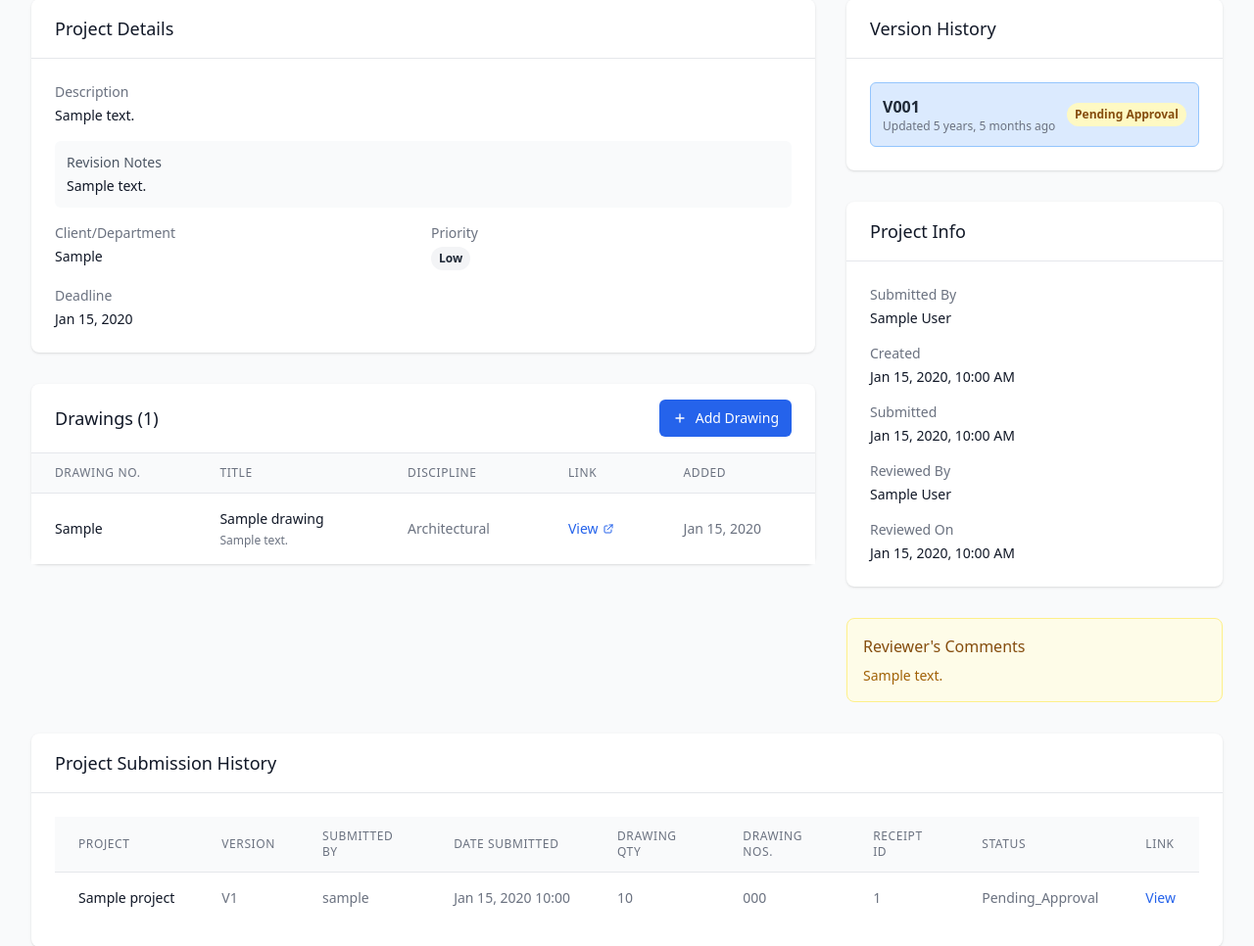
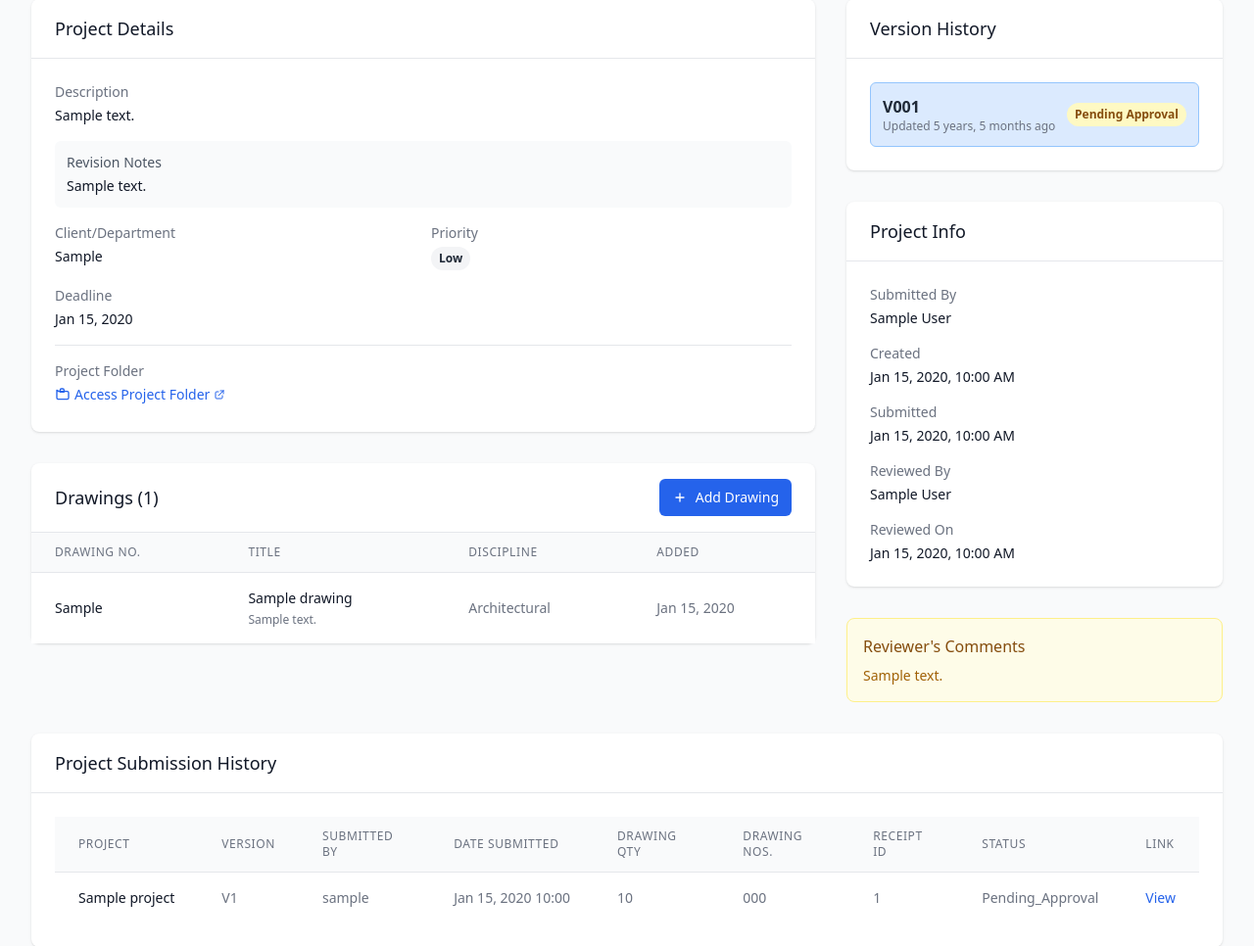
Before and after one commit to drsshk/docuhub, a Django app: page /projects/00000000-0000-0000-0000-000000000001/ in a window 1280 px wide. Shown: the part 217-1183 px from the top of the page at 98% size. Run offline with Django 5.2, Linux system fonts and the light colour scheme; a user stored in the database is signed in; data comes from the database, SQL or seed files in the repository; tables that the repository leaves empty hold one stand-in row (values such as "Sample post"); some libraries are stand-ins or nearby versions.

Commit message:
removed and replaced drawing links to project link

```diff
--- a/apps/projects/models.py
+++ b/apps/projects/models.py
@@ -46,6 +46,7 @@ class Project(models.Model):
     client_department = models.CharField(max_length=100, blank=True)
     project_priority = models.CharField(max_length=20, choices=PRIORITY_CHOICES, default='Normal')
     deadline_date = models.DateField(null=True, blank=True)
+    project_folder_link = models.URLField(max_length=500, blank=True, validators=[validate_url_format])
     created_at = models.DateTimeField(auto_now_add=True)
     updated_at = models.DateTimeField(auto_now=True)
 
@@ -156,7 +157,6 @@ class Drawing(models.Model):
     )
     drawing_title = models.CharField(max_length=255, blank=True, validators=[validate_drawing_title])
     drawing_description = models.TextField(blank=True)
-    drawing_list_link = models.URLField(max_length=500, blank=True, validators=[validate_url_format])
     drawing_type = models.CharField(max_length=50, blank=True, validators=[validate_drawing_type])
     discipline = models.CharField(max_length=50, choices=DISCIPLINE_CHOICES, blank=True)
     scale_ratio = models.CharField(max_length=20, blank=True, validators=[validate_scale_ratio])
--- a/apps/projects/services.py
+++ b/apps/projects/services.py
@@ -2,6 +2,7 @@
 Business logic services for project management
 """
 import logging
+import uuid
 from typing import Optional, Dict, Any
 from django.db import transaction
 from django.contrib.auth.models import User
--- a/templates/projects/partials/drawing_list.html
+++ b/templates/projects/partials/drawing_list.html
@@ -23,7 +23,6 @@
                 <th class="px-6 py-3 text-left text-xs font-medium text-gray-500 uppercase tracking-wider">Drawing No.</th>
                 <th class="px-6 py-3 text-left text-xs font-medium text-gray-500 uppercase tracking-wider">Title</th>
                 <th class="px-6 py-3 text-left text-xs font-medium text-gray-500 uppercase tracking-wider">Discipline</th>
-                <th class="px-6 py-3 text-left text-xs font-medium text-gray-500 uppercase tracking-wider">Link</th>
                 <th class="px-6 py-3 text-left text-xs font-medium text-gray-500 uppercase tracking-wider">Added</th>
             </tr>
         </thead>
@@ -41,19 +40,6 @@
                 </td>
                 <td class="px-6 py-4 whitespace-nowrap text-sm text-gray-500">
                     {{ drawing.get_discipline_display|default:"—" }}
-                </td>
-                <td class="px-6 py-4 whitespace-nowrap text-sm text-gray-500">
-                    {% if drawing.drawing_list_link %}
-                    <a href="{{ drawing.drawing_list_link }}" target="_blank"
-                        class="text-blue-600 hover:text-blue-900 flex items-center">
-                        View
-                        <svg class="w-3 h-3 ml-1" fill="none" stroke="currentColor" viewBox="0 0 24 24">
-                            <path stroke-linecap="round" stroke-linejoin="round" stroke-width="2" d="M10 6H6a2 2 0 00-2 2v10a2 2 0 002 2h10a2 2 0 002-2v-4M14 4h6m0 0v6m0-6L10 14"/>
-                        </svg>
-                    </a>
-                    {% else %}
-                    —
-                    {% endif %}
                 </td>
                 <td class="px-6 py-4 whitespace-nowrap text-sm text-gray-500">
                     {{ drawing.date_added|date:"M d, Y" }}
--- a/templates/projects/project_detail.html
+++ b/templates/projects/project_detail.html
@@ -152,6 +152,25 @@
                         </div>
                         {% endif %}
                     </div>
+
+                    {% if project.project_folder_link %}
+                    <div class="mt-4 pt-4 border-t border-gray-200">
+                        <dt class="text-sm font-medium text-gray-500">Project Folder</dt>
+                        <dd class="mt-1">
+                            <a href="{{ project.project_folder_link }}" target="_blank"
+                               class="inline-flex items-center text-sm text-blue-600 hover:text-blue-900">
+                                <svg class="w-4 h-4 mr-1" fill="none" stroke="currentColor" viewBox="0 0 24 24">
+                                    <path stroke-linecap="round" stroke-linejoin="round" stroke-width="2" d="M3 7v10a2 2 0 002 2h14a2 2 0 002-2V9a2 2 0 00-2-2H5a2 2 0 00-2-2z"/>
+                                    <path stroke-linecap="round" stroke-linejoin="round" stroke-width="2" d="M8 5a2 2 0 012-2h2a2 2 0 012 2v3H8V5z"/>
+                                </svg>
+                                Access Project Folder
+                                <svg class="w-3 h-3 ml-1" fill="none" stroke="currentColor" viewBox="0 0 24 24">
+                                    <path stroke-linecap="round" stroke-linejoin="round" stroke-width="2" d="M10 6H6a2 2 0 00-2 2v10a2 2 0 002 2h10a2 2 0 002-2v-4M14 4h6m0 0v6m0-6L10 14"/>
+                                </svg>
+                            </a>
+                        </dd>
+                    </div>
+                    {% endif %}
                 </div>
             </div>
 
```
Also changed, not shown: apps/projects/forms.py (+6 -6 lines), templates/projects/drawing_form.html (+0 -13 lines), templates/projects/project_form.html (+14 -0 lines), apps/projects/migrations/0005_remove_drawing_drawing_list_link_and_more.py (added).
